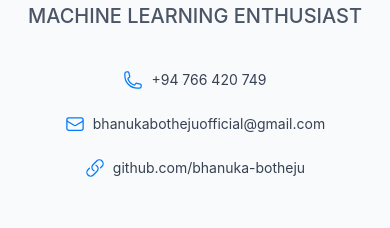
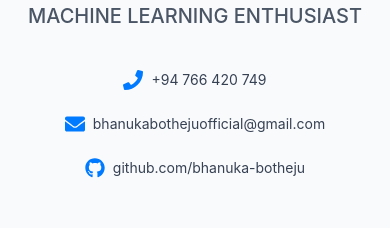
Before and after one commit to Bhanuka-botheju/portfolio_bhanuka, a Next.js app: page / in a window 390 px wide. Shown: the part 450-678 px from the top of the page. Built offline with nearby package versions, Linux system fonts and the light colour scheme.

Commit message:
Change phone , mail , github logo in personalbio page

```diff
--- a/src/app/component/Personbio.tsx
+++ b/src/app/component/Personbio.tsx
@@ -2,7 +2,7 @@
 
 import React from 'react';
 import Image from 'next/image';
-import { PhoneIcon, EnvelopeIcon, LinkIcon } from '@heroicons/react/24/outline';
+import { FaEnvelope, FaGithub, FaPhone } from 'react-icons/fa';
 
 export default function Personbio() {
   return (
@@ -29,13 +29,13 @@ export default function Personbio() {
           <div className="flex flex-wrap justify-center items-center gap-6 text-gray-700 dark:text-gray-300 text-sm md:text-lg">
             {/* Phone */}
             <div className="flex items-center gap-2 group">
-              <PhoneIcon className="h-5 w-5 text-primary group-hover:scale-125 transition-transform duration-200" />
+              <FaPhone className="h-5 w-5 text-primary group-hover:scale-125 transition-transform duration-200" />
               <span className="group-hover:text-primary transition-colors duration-200">+94 766 420 749</span>
             </div>
 
             {/* Email */}
             <div className="flex items-center gap-2 group">
-              <EnvelopeIcon className="h-5 w-5 text-primary group-hover:scale-125 transition-transform duration-200" />
+              <FaEnvelope className="h-5 w-5 text-primary group-hover:scale-125 transition-transform duration-200" />
               <span className="group-hover:text-primary transition-colors duration-200">
                 bhanukabothejuofficial@gmail.com
               </span>
@@ -43,7 +43,7 @@ export default function Personbio() {
 
             {/* GitHub */}
             <div className="flex items-center gap-2 group">
-              <LinkIcon className="h-5 w-5 text-primary group-hover:scale-125 transition-transform duration-200" />
+              <FaGithub className="h-5 w-5 text-primary group-hover:scale-125 transition-transform duration-200" />
               <a
                 href="https://github.com/bhanuka-botheju"
                 target="_blank"
```
